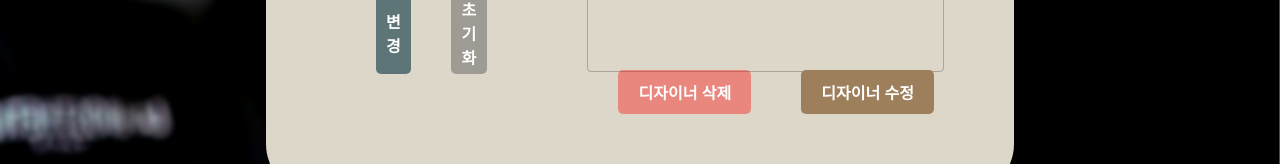
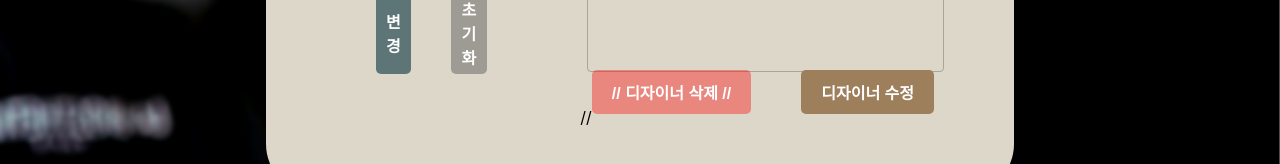
Before and after one commit to ris2131/ssafyEBSMirror, a React (Create React App) app in the folder business-fe/: page /designer/modify in a window 1280 px wide. Shown: the part 556-720 px from the top of the page. Built offline with nearby package versions, Linux system fonts and the light colour scheme; no server answers.

Commit message:
Style: 디자이너 삭제 버튼 비활성화

```diff
--- a/business-fe/src/pages/Designer/DesignerModify.js
+++ b/business-fe/src/pages/Designer/DesignerModify.js
@@ -373,9 +373,9 @@ const DesignerModify = () => {
             </TextInputDiv>
           </InputDiv>
           <ConfirmButtonDiv>
-            <SButton onClick={handleDelete} className={"delete"}>
-              디자이너 삭제
-            </SButton>
+            // <SButton onClick={handleDelete} className={"delete"}>
+            //   디자이너 삭제
+            // </SButton>
             <SButton onClick={handleModify} className={"submit"}>
               디자이너 수정
             </SButton>
```
